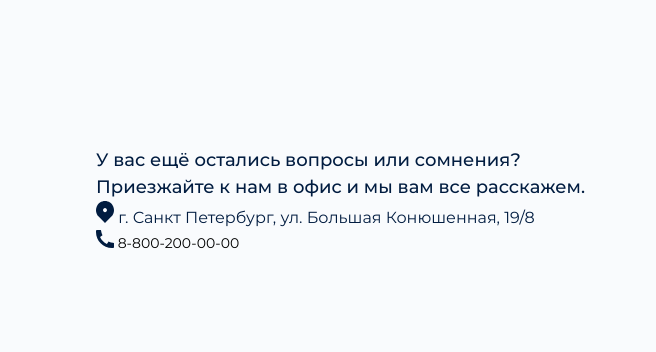
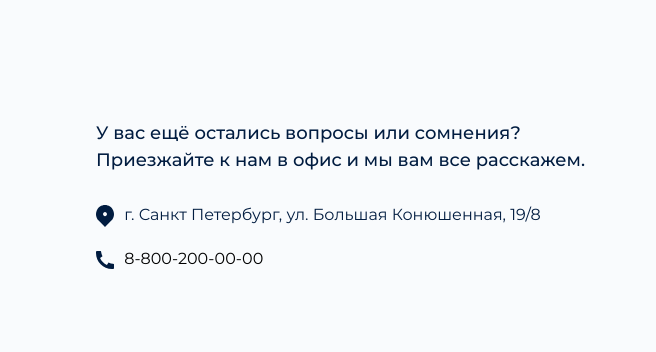
Before and after one commit to EtelBogen/Antarctic, a website built with webpack: page source/index.html in a window 1280 px wide. Shown: the part 3507-3859 px from the top of the page, 624-1280 px from the left. Built offline with nearby package versions, Linux system fonts and the light colour scheme; files whose address does not match are found by name.

Commit message:
Completed desktop-pp contacts

```diff
--- a/source/index.html
+++ b/source/index.html
@@ -468,7 +468,7 @@
           </div>
         </section>
 
-        <section class="section contacts" id="contacts">
+        <section class="section section--contacts contacts" id="contacts">
           <div class="container">
             <div class="contacts__wrapper">
               <h2 class="visually-hidden">Адрес офиса компании.</h2>
@@ -493,19 +493,19 @@
                 </div>
                 <div class="contacts__address">
                   <h3 class="visually-hidden">Адрес</h3>
+                  <svg width="18" height="22">
+                    <use href="img/sprite_auto.svg#icon-marker"></use>
+                  </svg>
                   <p>
-                    <svg width="18" height="22">
-                      <use href="img/sprite_auto.svg#icon-marker"></use>
-                    </svg>
                     г. Санкт Петербург, ул. Большая Конюшенная, 19/8
                   </p>
                 </div>
                 <div class="contacts__phone">
                   <h3 class="visually-hidden">Телефон</h3>
+                  <svg width="18" height="18">
+                    <use href="img/sprite_auto.svg#icon-phone"></use>
+                  </svg>
                   <a href="tel:+78002000000">
-                    <svg width="18" height="18">
-                      <use href="img/sprite_auto.svg#icon-phone"></use>
-                    </svg>
                     8-800-200-00-00
                   </a>
                 </div>
--- a/source/sass/blocks/contacts.scss
+++ b/source/sass/blocks/contacts.scss
@@ -34,18 +34,35 @@
 .contacts__info {
   align-self: center;
   padding-left: 60px;
+  font-size: 16px;
+}
+
+.contacts__slogan {
+  margin: 10px 0 29px;
 }
 
 .contacts__slogan p {
-  margin: 0;
   font-weight: 500;
   font-size: 18px;
   line-height: 27px;
+  margin: 0;
+}
+
+.contacts__address,
+.contacts__phone {
+  margin: 0 0 20px;
+}
+
+.contacts__address svg,
+.contacts__phone svg {
+  vertical-align: middle;
 }
 
 .contacts__address p,
-.contacts__phone p {
-  margin: 0;
+.contacts__phone a {
+  display: inline-block;
   font-size: 16px;
   line-height: 24px;
+  margin: 0;
+  margin-left: 6px;
 }
--- a/source/sass/blocks/section.scss
+++ b/source/sass/blocks/section.scss
@@ -11,4 +11,8 @@
     padding-top: 50px;
     padding-bottom: 50px;
   }
+
+  &--contacts {
+    padding-bottom: 113px;
+  }
 }
```
Also changed, not shown: build/css/style.css, build/css/style.min.css, build/index.html, 1 other file.
